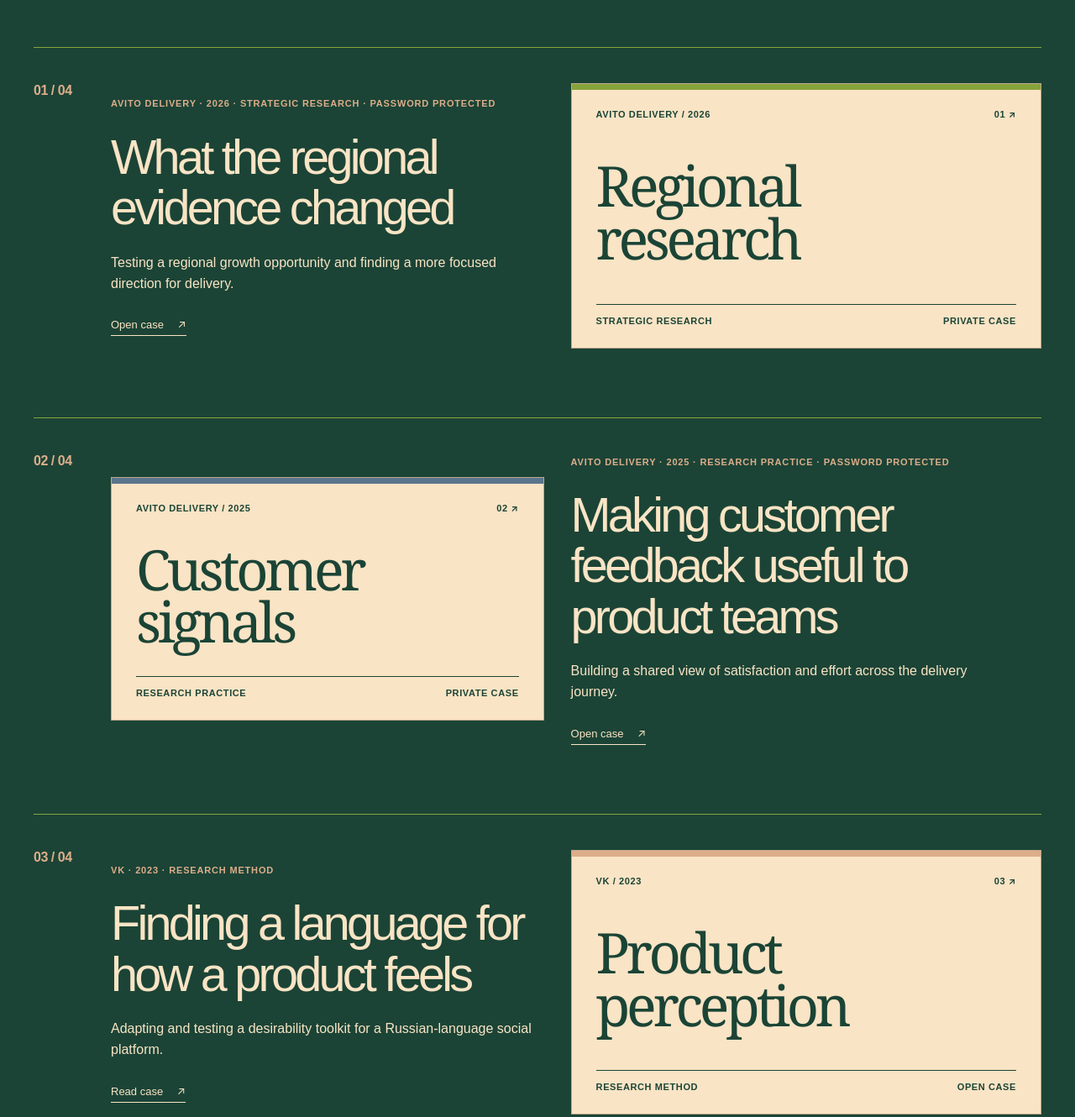
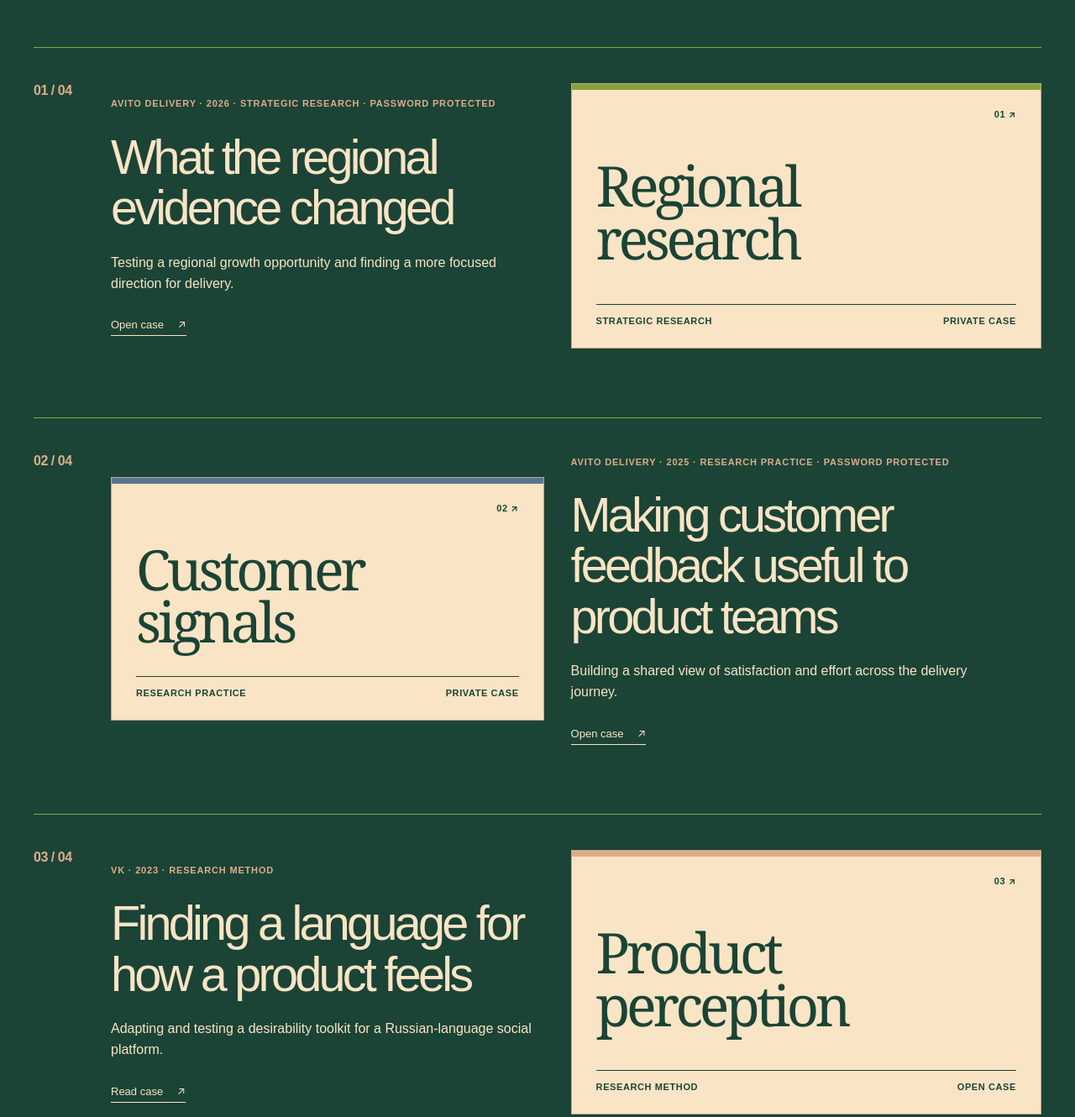
Before and after one commit to nyankrek/anna-research-cases, a plain HTML site: page index.html in a window 1280 px wide. Shown: the part 1000-2330 px from the top of the page at 84% size. Drawn offline with Linux system fonts and the light colour scheme.

Commit message:
Remove repeated company and year labels from case covers

```diff
--- a/index.html
+++ b/index.html
@@ -7,7 +7,7 @@
   <meta name="theme-color" content="#F9E4C5">
   <meta name="description" content="Anna Krekova is a UX researcher working across product discovery, customer experience and research practice.">
   <title>Anna Krekova — UX research</title>
-  <link rel="stylesheet" href="styles.css?v=about-marker-2026">
+  <link rel="stylesheet" href="styles.css?v=clean-covers-2026">
 </head>
 <body class="home-page">
   <a class="skip-link" href="#main">Skip to content</a>
@@ -50,7 +50,7 @@
             <p>Testing a regional growth opportunity and finding a more focused direction for delivery.</p>
             <a class="project-action" href="work/regions/" aria-label="Open password protected regional research case">Open case <span aria-hidden="true">↗</span></a>
           </div>
-          <a class="project-visual case-cover cover-region" href="work/regions/" aria-label="Open password protected regional research case"><span class="case-cover-top"><span>Avito Delivery / 2026</span><span>01 ↗</span></span><span class="case-cover-title">Regional<br>research</span><span class="case-cover-bottom"><span>Strategic research</span><span>Private case</span></span></a>
+          <a class="project-visual case-cover cover-region" href="work/regions/" aria-label="Open password protected regional research case"><span class="case-cover-top"><span>01 ↗</span></span><span class="case-cover-title">Regional<br>research</span><span class="case-cover-bottom"><span>Strategic research</span><span>Private case</span></span></a>
         </article>
         <article class="project project-private">
           <div class="project-index">02 <span>/ 04</span></div>
@@ -60,7 +60,7 @@
             <p>Building a shared view of satisfaction and effort across the delivery journey.</p>
             <a class="project-action" href="work/feedback-signals/" aria-label="Open password protected customer feedback case">Open case <span aria-hidden="true">↗</span></a>
           </div>
-          <a class="project-visual case-cover cover-feedback" href="work/feedback-signals/" aria-label="Open password protected customer feedback case"><span class="case-cover-top"><span>Avito Delivery / 2025</span><span>02 ↗</span></span><span class="case-cover-title">Customer<br>signals</span><span class="case-cover-bottom"><span>Research practice</span><span>Private case</span></span></a>
+          <a class="project-visual case-cover cover-feedback" href="work/feedback-signals/" aria-label="Open password protected customer feedback case"><span class="case-cover-top"><span>02 ↗</span></span><span class="case-cover-title">Customer<br>signals</span><span class="case-cover-bottom"><span>Research practice</span><span>Private case</span></span></a>
         </article>
         <article class="project">
           <div class="project-index">03 <span>/ 04</span></div>
@@ -70,7 +70,7 @@
             <p>Adapting and testing a desirability toolkit for a Russian-language social platform.</p>
             <a class="project-action" href="work/desirability/" aria-label="Read the product perception case">Read case <span aria-hidden="true">↗</span></a>
           </div>
-          <a class="project-visual case-cover cover-desirability" href="work/desirability/" aria-label="Read the product perception case"><span class="case-cover-top"><span>VK / 2023</span><span>03 ↗</span></span><span class="case-cover-title">Product<br>perception</span><span class="case-cover-bottom"><span>Research method</span><span>Open case</span></span></a>
+          <a class="project-visual case-cover cover-desirability" href="work/desirability/" aria-label="Read the product perception case"><span class="case-cover-top"><span>03 ↗</span></span><span class="case-cover-title">Product<br>perception</span><span class="case-cover-bottom"><span>Research method</span><span>Open case</span></span></a>
         </article>
         <article class="project">
           <div class="project-index">04 <span>/ 04</span></div>
@@ -80,7 +80,7 @@
             <p>Interviews and task-based observation revealed where the in-app editing flow misled creators.</p>
             <a class="project-action" href="work/video-editor/" aria-label="Read the video editor case">Read case <span aria-hidden="true">↗</span></a>
           </div>
-          <a class="project-visual case-cover cover-editor" href="work/video-editor/" aria-label="Read the video editor case"><span class="case-cover-top"><span>VK / 2022</span><span>04 ↗</span></span><span class="case-cover-title">Video<br>editing</span><span class="case-cover-bottom"><span>Usability testing</span><span>Open case</span></span></a>
+          <a class="project-visual case-cover cover-editor" href="work/video-editor/" aria-label="Read the video editor case"><span class="case-cover-top"><span>04 ↗</span></span><span class="case-cover-title">Video<br>editing</span><span class="case-cover-bottom"><span>Usability testing</span><span>Open case</span></span></a>
         </article>
       </div>
     </section>
--- a/styles.css
+++ b/styles.css
@@ -96,6 +96,7 @@ body:not(.home-page) .case-facts dt{color:#DDAD8A}
 .home-page .case-cover.cover-desirability{--cover-accent:#DDAD8A}
 .home-page .case-cover.cover-editor{--cover-accent:#88A33B}
 .home-page .case-cover-top,.home-page .case-cover-bottom{display:flex;justify-content:space-between;gap:14px;font-size:11px;font-weight:700;line-height:1.35;letter-spacing:.055em;text-transform:uppercase}
+.home-page .case-cover-top{justify-content:flex-end}
 .home-page .case-cover-title{align-self:center;font:400 clamp(44px,5.2vw,76px)/.94 Georgia,serif;letter-spacing:-.065em}
 .home-page .case-cover-bottom{padding-top:12px;border-top:1px solid #1B4436}
 .home-page .case-cover:focus-visible{outline:3px solid #DDAD8A;outline-offset:4px}
```
